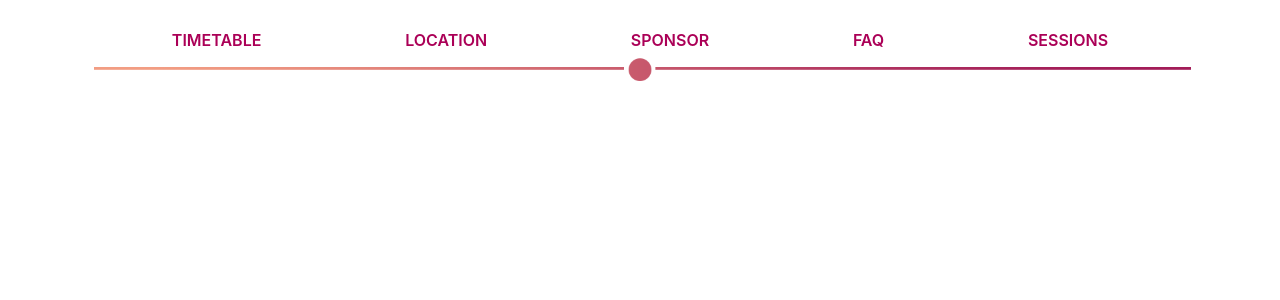
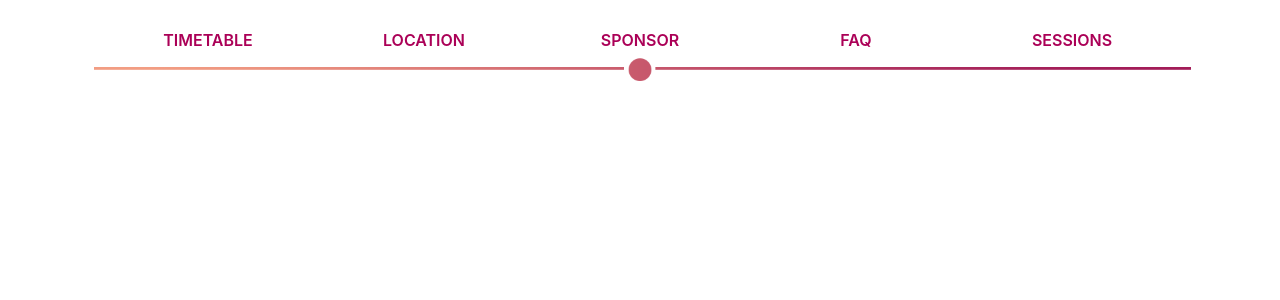
Before and after one commit to kykungz/bcbk9-frontend, a React (Create React App) app: page / in a window 1280 px wide. Shown: the top 300 px of the page. Built offline with nearby package versions, Linux system fonts and the light colour scheme.

Commit message:
create menu function to clean the code.

```diff
--- a/src/components/NavBar.js
+++ b/src/components/NavBar.js
@@ -15,7 +15,6 @@ const MenuContainer = styled.div`
   transition: 0.6s;
   box-sizing: border-box;
   padding: 0px 100px;
-  justify-content: space-around;
   transition: width 0, all 0.6s;
   @media (max-width: 650px) {
     top: ${prop => (prop.isDown ? '60px' : '-300px')};
@@ -27,6 +26,7 @@ const MenuContainer = styled.div`
   }
 `
 const Menu = styled.div`
+  flex: 1;
   text-align: center;
   padding: 30px 0px 40px 0px;
   transition: 0.6s;
@@ -41,7 +41,7 @@ const MenuName = styled.span`
   font-weight: 600;
   transition: 0.6s;
   @media (max-width: 650px) {
-    padding-top: 5px;
+    padding-top: 20px;
     box-sizing: border-box;
   }
 `
@@ -79,11 +79,25 @@ const Button = styled.a`
   height: 60px;
   border: none;
 `
+
+const menuGroup = [
+  { name: 'TIMETABLE', url: '/' },
+  { name: 'LOCATION', url: '/' },
+  { name: 'SPONSOR', url: '/' },
+  { name: 'FAQ', url: '/' },
+  { name: 'SESSIONS', url: '/' },
+]
+
+const menu = (name, url) => (
+  <Menu>
+    <MenuName>
+      <A href={url}>{name}</A>
+    </MenuName>
+  </Menu>
+)
+
 export default class extends Component {
-  constructor(props) {
-    super(props)
-    this.state = { isDown: false }
-  }
+  state = { isDown: false }
   onClickBurger = () => {
     this.setState({ isDown: !this.state.isDown })
   }
@@ -100,31 +114,7 @@ export default class extends Component {
         <Button url={FacebookIcon} href="/" float="right" size="50% 50%" />
       </TopDropDown>
       <MenuContainer src={Background} isDown={this.state.isDown}>
-        <Menu isDown={this.state.isDown}>
-          <MenuName isDown={this.state.isDown}>
-            <A href="/">TIMETABLE</A>
-          </MenuName>
-        </Menu>
-        <Menu isDown={this.state.isDown}>
-          <MenuName isDown={this.state.isDown}>
-            <A href="/">LOCATION</A>
-          </MenuName>
-        </Menu>
-        <Menu isDown={this.state.isDown}>
-          <MenuName isDown={this.state.isDown}>
-            <A href="/">SPONSOR</A>
-          </MenuName>
-        </Menu>
-        <Menu isDown={this.state.isDown}>
-          <MenuName isDown={this.state.isDown}>
-            <A href="/">FAQ</A>
-          </MenuName>
-        </Menu>
-        <Menu isDown={this.state.isDown}>
-          <MenuName isDown={this.state.isDown}>
-            <A href="/">SESSIONS</A>
-          </MenuName>
-        </Menu>
+        {menuGroup.map(e => menu(e.name, e.url))}
       </MenuContainer>
     </>
   )
```
